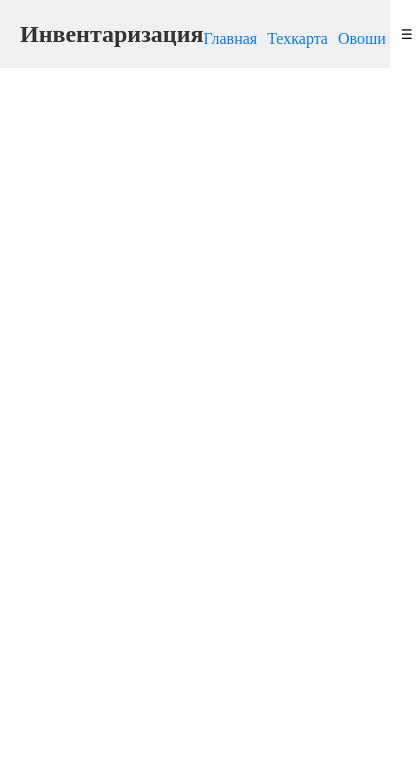
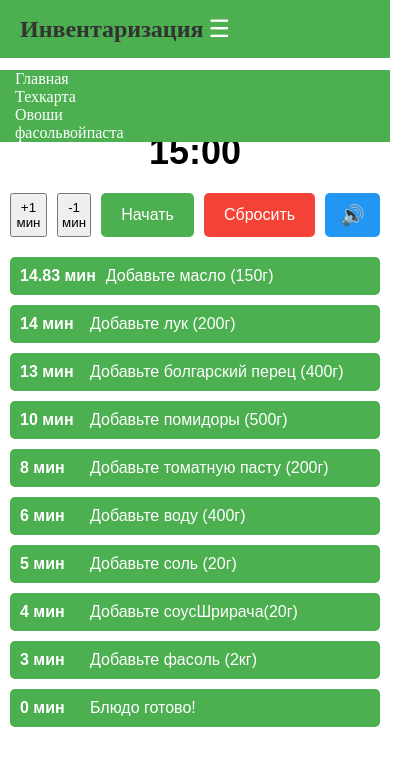
Before and after one commit to abazdev34/texKarta, a React (Vite) app: page /timer in a window 390 px wide. Shown: the top 766 px of the page, 418 px wide, since content can reach past the window. Built offline with nearby package versions, Linux system fonts and the light colour scheme.

Commit message:
abaz tecs

```diff
--- a/src/App.jsx
+++ b/src/App.jsx
@@ -5,6 +5,7 @@ import TexKarta from './components/texKarta/taxKarta'
 import './style/App.scss'
 import Header from './components/header'
 import Timer_ovoshi from './components/ovoshi/index.jsx'
+import Timer from './components/fPasta/fTaimer.jsx'
 
 function App() {
   return (
@@ -14,6 +15,8 @@ function App() {
 
     <Route path="/texKarta" element={<TexKarta />} />
     <Route path="/ovoshi" element={<Timer_ovoshi/>} />
+    <Route path="/timer" element={<Timer/>} />
+
   </Routes>
 
 
--- /dev/null
+++ b/src/components/fPasta/fTaimer.jsx
@@ -0,0 +1,139 @@
+import React, { useState, useEffect } from 'react';
+
+import beepSound from '../../assets/zvuk6.mp3'; // Файлдын туура жолун көрсөтүңүз
+
+const Timer = () => {
+  const [timeLeft, setTimeLeft] = useState(15 * 60);
+  const [isRunning, setIsRunning] = useState(false);
+  const [activeStep, setActiveStep] = useState(null);
+  const [isSoundEnabled, setSoundEnabled] = useState(true);
+
+  const beep = new Audio(beepSound); // Импорттолгон үн файлын колдонуу
+
+  const steps = [
+    { time: 14.83, action: 'Добавьте масло (150г)', type: 'oil' },
+    { time: 14, action: 'Добавьте лук (200г)', type: 'onion' },
+    { time: 13, action: 'Добавьте болгарский перец (400г)', type: 'pepper' },
+    { time: 10, action: 'Добавьте помидоры (500г)', type: 'tomato' },
+    { time:8, action: 'Добавьте томатную пасту (200г)', type: 'paste' },
+    { time: 6, action: 'Добавьте воду (400г)', type: 'water' },
+    { time: 5, action: 'Добавьте соль (20г)', type: 'salt' },
+		{time: 4, action: 'Добавьте соусШрирача(20г)', type: 'sriraСhasauce'},
+    { time: 3, action: 'Добавьте фасоль (2кг)', type: 'beans' },
+    { time: 0, action: 'Блюдо готово!', type: 'done' }
+  ];
+
+  useEffect(() => {
+    let interval = null;
+    if (isRunning && timeLeft > 0) {
+      interval = setInterval(() => {
+        setTimeLeft(time => time - 1);
+      }, 1000);
+    }
+    return () => clearInterval(interval);
+  }, [isRunning, timeLeft]);
+
+  useEffect(() => {
+    const minutes = timeLeft / 60;
+    const step = steps.find(s => s.time === Math.floor(minutes * 100) / 100);
+
+    if (step) {
+      setActiveStep(step.type);
+      if (isSoundEnabled) {
+        try {
+          beep.play();
+          setTimeout(() => {
+            beep.currentTime = 0;
+            beep.play();
+          }, 500);
+          setTimeout(() => {
+            beep.currentTime = 0;
+            beep.play();
+          }, 1000);
+        } catch (err) {
+          console.error('Sound play failed:', err);
+        }
+      }
+      setTimeout(() => {
+        setActiveStep(null);
+      }, 15000);
+    }
+  }, [timeLeft, isSoundEnabled]);
+
+  const formatTime = (seconds) => {
+    const mins = Math.floor(seconds / 60);
+    const secs = seconds % 60;
+    return `${mins}:${secs.toString().padStart(2, '0')}`;
+  };
+
+  const increaseTime = () => {
+    setTimeLeft(prevTime => prevTime + 60);
+  };
+
+  const decreaseTime = () => {
+    setTimeLeft(prevTime => Math.max(prevTime - 60, 0));
+  };
+
+  return (
+    <div className="timer">
+      <div className="timer__header">
+        <h1>Таймер приготовления</h1>
+        <div className="timer__display">
+          {formatTime(timeLeft)}
+        </div>
+      </div>
+
+      <div className="timer__controls">
+        <button onClick={increaseTime}>+1 мин</button>
+        <button onClick={decreaseTime}>-1 мин</button>
+        <button
+          className={`timer__button ${isRunning ? 'timer__button--disabled' : ''}`}
+          onClick={() => setIsRunning(true)}
+          disabled={isRunning}
+        >
+          Начать
+        </button>
+        <button
+          className="timer__button timer__button--reset"
+          onClick={() => {
+            setIsRunning(false);
+            setTimeLeft(15 * 60);
+            setActiveStep(null);
+          }}
+        >
+          Сбросить
+        </button>
+        <button
+          className={`timer__button timer__button--sound ${!isSoundEnabled ? 'timer__button--sound-off' : ''}`}
+          onClick={() => setSoundEnabled(!isSoundEnabled)}
+        >
+          {isSoundEnabled ? '🔊' : '🔈'}
+        </button>
+      </div>
+
+      <div className="timer__steps">
+        {steps.map((step, index) => {
+          const minutes = timeLeft / 60;
+          const isCompleted = minutes < step.time;
+          const isActive = step.type === activeStep;
+
+          return (
+            <div
+              key={index}
+              className={`
+                timer__step
+                ${isCompleted ? 'timer__step--completed' : ''}
+                ${isActive ? 'timer__step--active' : ''}
+              `}
+            >
+              <div className="timer__step-time">{step.time} мин</div>
+              <div className="timer__step-action">{step.action}</div>
+            </div>
+          );
+        })}
+      </div>
+    </div>
+  );
+};
+
+export default Timer;
--- a/src/components/header/header.scss
+++ b/src/components/header/header.scss
@@ -1,21 +1,78 @@
-#header{
-	position: sticky;
-	top: 0;
-	background-color: #fff;
-	z-index: 1;
-		.header{
-			display: flex;
-			// justify-content: space-between;
-			align-items: center;
-			padding: 20px;
-			&__log{
-				width: 60px;
-			}
-			&__nav{
+.app-header {
+  background-color: #4CAF50; // Green background
+  color: white;
+  padding: 10px 20px;
   display: flex;
   justify-content: space-between;
   align-items: center;
-				gap: 20px;
+  position: relative;
+
+  h1 {
+    margin: 0;
+    font-size: 24px;
+  }
+
+  .menu {
+    display: flex;
+    list-style: none;
+    transition: max-height 0.3s ease-in-out;
+
+    ul {
+      display: flex;
+      margin: 0;
+      padding: 0;
+
+      li {
+        margin: 0 15px;
+
+        a {
+          color: white;
+          text-decoration: none;
+          &:hover {
+            text-decoration: underline;
           }
         }
       }
+    }
+
+    &.open {
+      display: block; // Show menu when open
+    }
+  }
+
+  .menu-toggle {
+    background: none;
+    border: none;
+    color: white;
+    font-size: 24px;
+    cursor: pointer;
+    display: none; // Hide by default
+
+    @media (max-width: 768px) {
+      display: block; // Show on mobile
+    }
+  }
+}
+
+// Responsive styles
+@media (max-width: 768px) {
+  .menu {
+    display: none; // Hide menu by default on mobile
+    flex-direction: column;
+    position: absolute;
+    top: 60px; // Adjust based on header height
+    left: 0;
+    right: 0;
+    background-color: #4CAF50;
+    z-index: 1000;
+
+    ul {
+      flex-direction: column;
+      padding: 10px 0;
+
+      li {
+        margin: 10px 0;
+      }
+    }
+  }
+}
--- a/src/components/header/index.jsx
+++ b/src/components/header/index.jsx
@@ -1,7 +1,7 @@
 import React, { useState } from 'react';
 import { Link } from 'react-router-dom';
-import TexKarta from '../texKarta/taxKarta'
-import './header.scss'
+import './header.scss';
+
 const Header = () => {
   const [isMenuOpen, setIsMenuOpen] = useState(false);
 
@@ -13,29 +13,18 @@ const Header = () => {
     <header className="app-header">
       <div className="header-content">
         <h1>Инвентаризация</h1>
-        <nav className="menu">
+        <nav className={`menu ${isMenuOpen ? 'open' : ''}`}>
           <ul>
             <li><Link to="/">Главная</Link></li>
             <li><Link to="/texKarta">Техкарта</Link></li>
             <li><Link to="/ovoshi">Овоши</Link></li>
+            <li><Link to="/timer">фасольвойпаста</Link></li>
           </ul>
         </nav>
-
         <button className="menu-toggle" onClick={toggleMenu}>
           ☰
         </button>
       </div>
-
-			{isMenuOpen && (
-				<nav className="menu">
-					<ul>
-						<li><Link to="/">Главная</Link></li>
-						<li><Link to="/texKarta">Техкарта</Link></li>
-						<li><Link to="/ovoshi">Овоши</Link></li>
-					</ul>
-				</nav>
-			)}
-
     </header>
   );
 };
--- a/src/components/texKarta/index.jsx
+++ b/src/components/texKarta/index.jsx
@@ -36,7 +36,7 @@ export const ingredientsData = {
 	Гуакамоле: {
 		авокадо: 1,
 		перецКырасныйКубик: 0.025,
-		свежыйХалапеньо: 0.025,
+		свежыйХалапеньоКубик: 0.025,
 		лукКубик: 0.05,
 		черныйперец: 0.002,
 		соль: 0.012,
@@ -114,12 +114,5 @@ export const ingredientsData = {
 		вода: 16,
 		соль: 0.15,
 	},
-	ЧикенСлайдер: {
-		тортиля: 1,
-		курицаЖарыная: 0.05,
-		сырЧеддер: 0.015,
-		тортиляЖареная: 0.025,
-		пико: 0.015,
-		соусТако: 0.015,
-	},
+
 }
--- a/src/components/texKarta/taxKarta.jsx
+++ b/src/components/texKarta/taxKarta.jsx
@@ -10,7 +10,7 @@ const TexKarta = () => {
     const [customPrices, setCustomPrices] = useState({}); // State for custom prices
 
     const quickSelectDishes = [
-			'ЧикенСлайдер',
+
         'курицаМ',
         'полировка',
         'специКурица',
```
Lines whose indentation alone changed are shown as unchanged.
